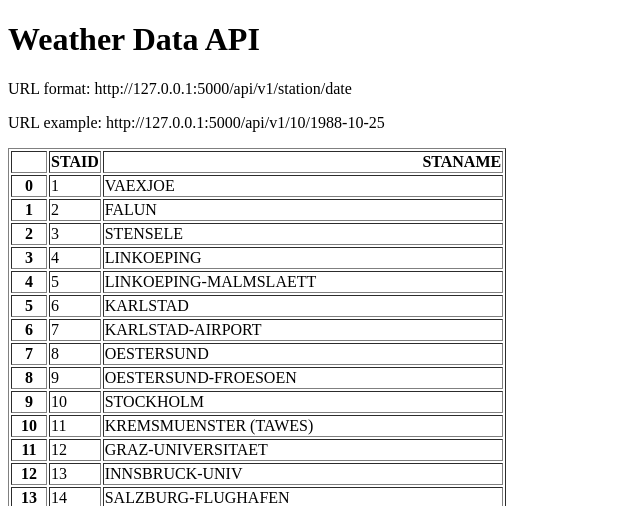
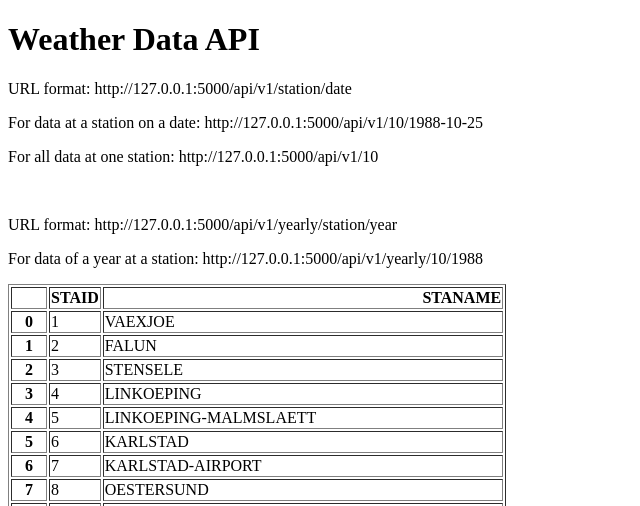
Before and after one commit to LiangZH1111/weather-api, a Flask app: page / in a window 1280 px wide. Shown: the top 506 px of the page, without its empty margins (0-640 px from the left). Run offline with Flask 3, Linux system fonts and the light colour scheme.

Commit message:
Add URL endpoint for yearly and all data at a station

```diff
--- a/main.py
+++ b/main.py
@@ -6,20 +6,37 @@ app = Flask(__name__)
 stations = pd.read_csv("data_small/stations.txt", skiprows=17)
 stations = stations[["STAID","STANAME                                 "]]
 
+# Home page
 @app.route("/")
 def home():
     return render_template("home.html", data=stations.to_html())
 
+# For data on a date at a station
 @app.route("/api/v1/<station>/<date>")
-def about(station, date):
+def on_date(station, date):
     filename = "data_small/TG_STAID" + str(station).zfill(6) + ".txt"
     df = pd.read_csv(filename, skiprows=20, parse_dates=["    DATE"])
     temperature = df.loc[df["    DATE"]=="1860-01-05"]["   TG"].squeeze() / 10
-    # temperature = 23
+
     return {"station": station,
             "date": date,
             "temperature": temperature}
 
+# For all data at a station
+@app.route("/api/v1/<station>")
+def at_station(station):
+    filename = "data_small/TG_STAID" + str(station).zfill(6) + ".txt"
+    df = pd.read_csv(filename, skiprows=20, parse_dates=["    DATE"])
+    result = df.to_dict(orient="records")
+    return result
+
+# For a year of data at a station
+@app.route("/api/v1/yearly/<station>/<year>")
+def in_year(station, year):
+    filename = "data_small/TG_STAID" + str(station).zfill(6) + ".txt"
+    df = pd.read_csv(filename, skiprows=20)
+    df["    DATE"] = df["    DATE"].astype(str)
+    result = df[df["    DATE"].str.startswith(str(year))].to_dict(orient="records")
 
 if __name__ == "__main__":
     app.run(debug=True)
--- a/templates/home.html
+++ b/templates/home.html
@@ -7,7 +7,11 @@
 <body>
 <h1>Weather Data API</h1>
 <p>URL format: http://127.0.0.1:5000/api/v1/station/date</p>
-<p>URL example: http://127.0.0.1:5000/api/v1/10/1988-10-25</p>
+<p>For data at a station on a date: http://127.0.0.1:5000/api/v1/10/1988-10-25</p>
+<p>For all data at one station: http://127.0.0.1:5000/api/v1/10</p>
+<br>
+<p>URL format: http://127.0.0.1:5000/api/v1/yearly/station/year</p>
+<p>For data of a year at a station: http://127.0.0.1:5000/api/v1/yearly/10/1988</p>
 <p>{{data|safe}}</p>
 </body>
 </html>
```
